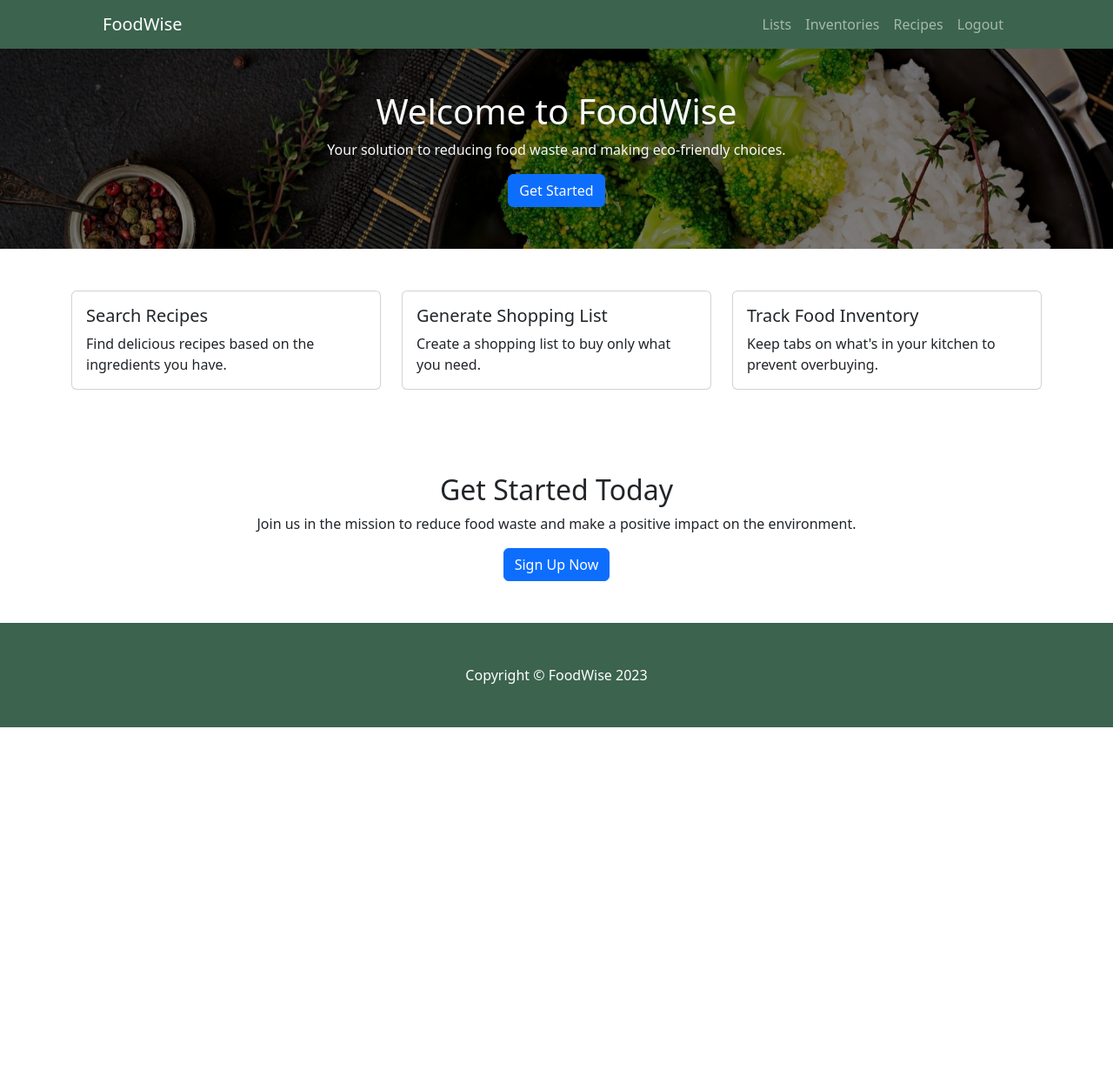
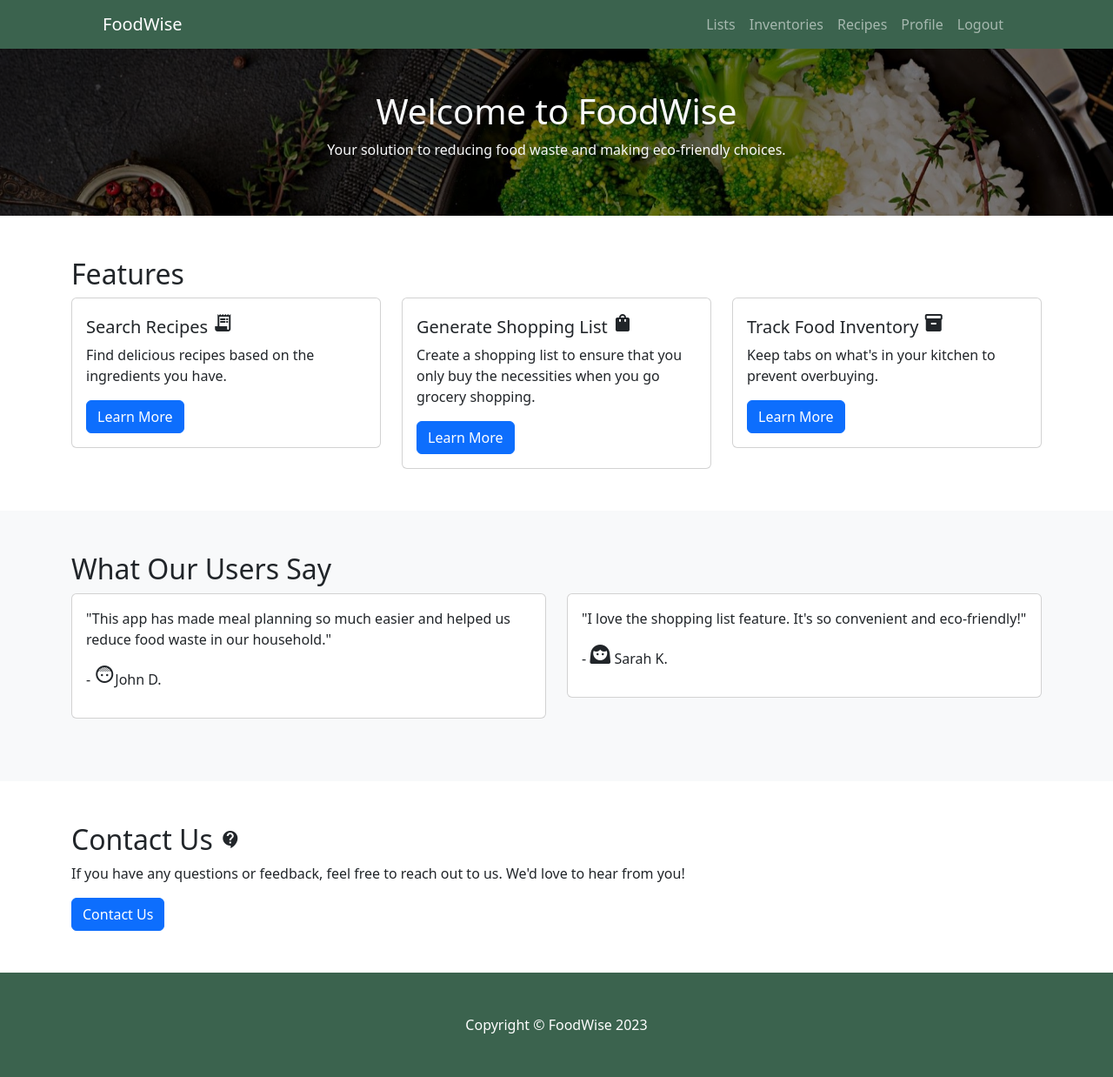
Before and after one commit to Shangwee/WAD2-Project, a PHP site: page /index.php in a window 1280 px wide. Shown: the whole page at 87% size. Before the commit the page ends 836 px from the top, so only its background shows below. Run offline with PHP 8.4, Linux system fonts and the light colour scheme; the visitor is signed in with stand-in values (Sample User, id 1); some libraries are stand-ins or nearby versions.

Commit message:
Change the styling and content of index page

```diff
--- a/app/index.php
+++ b/app/index.php
@@ -13,6 +13,7 @@
         <link rel="stylesheet" href="./css/index.css" />
         <link rel="stylesheet" href="./css/shared.css" />
         <!-- Bootstrap icons-->
+        <link rel="stylesheet" href="https://fonts.googleapis.com/icon?family=Material+Icons">
         <link href="https://cdn.jsdelivr.net/npm/bootstrap-icons@1.4.1/font/bootstrap-icons.css" rel="stylesheet" />
         <!-- Core theme CSS (includes Bootstrap)-->
         <link href="https://cdn.jsdelivr.net/npm/bootstrap@5.3.2/dist/css/bootstrap.min.css" rel="stylesheet" integrity="sha384-T3c6CoIi6uLrA9TneNEoa7RxnatzjcDSCmG1MXxSR1GAsXEV/Dwwykc2MPK8M2HN" crossorigin="anonymous">
@@ -28,33 +29,54 @@
         <div class="jumbotron text-center py-5" style="background-image: url('./images/home/food.jpg');background-size: cover;box-shadow: inset 0 0 0 1000px rgba(0,0,0,.5);">
             <h1 class="text-light">Welcome to FoodWise</h1>
             <p class="text-light">Your solution to reducing food waste and making eco-friendly choices.</p>
-        <a class="btn btn-primary text-light" href="views/register.php">Get Started</a>
         </div>
 
         <!-- Features Section -->
         <div class="container my-5">
+            <h2>Features</h2>
             <div class="row">
                 <div class="col-md-4">
                     <div class="card">
                         <div class="card-body">
-                        <h5 class="card-title">Search Recipes</h5>
+                            <h5 class="card-title">Search Recipes <span class="material-icons">receipt_long</span></h5>
                             <p class="card-text">Find delicious recipes based on the ingredients you have.</p>
+                            <?php
+                                if ($_SESSION["login"]) {
+                                    echo "<a v-bind:href='links.recipe' class='btn btn-primary'>Learn More</a>";
+                                } else {
+                                    echo "<a href='views/login.php' class='btn btn-primary'>Learn More</a>";
+                                }
+                            ?>
                         </div>
                     </div>
                 </div>
                 <div class="col-md-4">
                     <div class="card">
                         <div class="card-body">
-                        <h5 class="card-title">Generate Shopping List</h5>
-                        <p class="card-text">Create a shopping list to buy only what you need.</p>
+                            <h5 class="card-title">Generate Shopping List <span class="material-icons">shopping_bag</span></h5>
+                            <p class="card-text">Create a shopping list to ensure that you only buy the necessities when you go grocery shopping.</p>
+                            <?php
+                                if ($_SESSION["login"]) {
+                                    echo "<a v-bind:href='links.lists' class='btn btn-primary'>Learn More</a>";
+                                } else {
+                                    echo "<a href='views/login.php' class='btn btn-primary'>Learn More</a>";
+                                }
+                            ?>
                         </div>
                     </div>
                 </div>
                 <div class="col-md-4">
                     <div class="card">
                         <div class="card-body">
-                        <h5 class="card-title">Track Food Inventory</h5>
+                            <h5 class="card-title">Track Food Inventory <span class="material-icons">inventory_2</span></h5>
                             <p class="card-text">Keep tabs on what's in your kitchen to prevent overbuying.</p>
+                            <?php
+                                if ($_SESSION["login"]) {
+                                    echo "<a v-bind:href='links.inventory' class='btn btn-primary'>Learn More</a>";
+                                } else {
+                                    echo "<a href='views/login.php' class='btn btn-primary'>Learn More</a>";
+                                }
+                            ?>
                         </div>
                     </div>
                 </div>
@@ -62,21 +84,61 @@
         </div>
 
         <!-- Get Started Section -->
-    <section id="get-started" class="py-5 text-center">
-        <div class="container">
+        <?php
+        if (empty($_SESSION)) {
+            echo "
+            <section id='get-started' class='py-5 text-center'>
+            <div class='container'>
                 <h2>Get Started Today</h2>
                 <p>Join us in the mission to reduce food waste and make a positive impact on the environment.</p>
-            <a class="btn btn-primary" href="views/register.php">Sign Up Now</a>
+                <a class='btn btn-primary' href='views/register.php'>Sign Up Now</a>
             </div>
             </section>
             </div>
+            ";
+        }
+        ?>
+        <!-- Testimonials Section -->
+        <section id="testimonials" class="bg-light py-5">
+            <div class="container">
+                <h2>What Our Users Say</h2>
+                <div class="row">
+                    <div class="col-md-6">
+                        <div class="card mb-4">
+                            <div class="card-body">
+                                <p>"This app has made meal planning so much easier and helped us reduce food waste in our household."</p>
+                                <p class="text-right">- <span class="material-icons">face_5</span>John D.</p>
+                            </div>
+                        </div>
+                    </div>
+                    <div class="col-md-6">
+                        <div class="card mb-4">
+                            <div class="card-body">
+                                <p>"I love the shopping list feature. It's so convenient and eco-friendly!"</p>
+                                <p class="text-right">- <span class="material-icons">face_3</span> Sarah K.</p>
+                            </div>
+                        </div>
+                    </div>
+                </div>
+            </div>
+        </section>
+        <!-- Contact Us Section -->
+        <section id="contact-us" class="py-5 ">
+            <div class="container">
+                <h2>Contact Us <span class="material-icons">contact_support</span></h2>
+                <p>If you have any questions or feedback, feel free to reach out to us. We'd love to hear from you!</p>
+                <a class="btn btn-primary" href="#contact">Contact Us</a>
+            </div>
+        </section>
         <!-- Footer -->
         <?php
             require_once './views/common/footer.php';
         ?>
-    <script src="../app/js/home.js"></script>
+    </div>
+    <script src="./js/home.js"></script>
     <script src="https://code.jquery.com/jquery-3.5.1.slim.min.js"></script>
     <script src="https://cdn.jsdelivr.net/npm/@popperjs/core@2.9.3/dist/umd/popper.min.js"></script>
     <script src="https://cdn.jsdelivr.net/npm/bootstrap@5.3.2/dist/js/bootstrap.bundle.min.js" integrity="sha384-C6RzsynM9kWDrMNeT87bh95OGNyZPhcTNXj1NW7RuBCsyN/o0jlpcV8Qyq46cDfL" crossorigin="anonymous"></script>
+
 </body>
 </html>
--- a/app/js/home.js
+++ b/app/js/home.js
@@ -3,7 +3,7 @@ const app = Vue.createApp({
     return {
       // name:value pairs here
       links: {
-        home: "./ ",
+        home: "./index.php",
         lists: "./views/ShoppingList.php",
         inventory: "./views/Inventory.php",
         recipe: "./views/RecipeList.php",
--- a/app/views/Profile.php
+++ b/app/views/Profile.php
@@ -21,9 +21,9 @@
     <div id="main">
     <!-- Navbar -->
     <?php
+        session_start();
         require_once '../../server/db/ConnectionManager.php';
         require_once 'common/navbar.php';
-
     ?>
     <div class="container my-5">
 
--- a/app/views/common/navbar.php
+++ b/app/views/common/navbar.php
@@ -23,6 +23,7 @@ if (empty($_SESSION)) {
                     <li class='nav-item'><a class='nav-link' v-bind:href='links.lists' >Lists</a></li>
                     <li class='nav-item'><a class='nav-link' v-bind:href='links.inventory'>Inventories</a></li>
                     <li class='nav-item'><a class='nav-link' v-bind:href='links.recipe'>Recipes</a></li>
+                    <li class='nav-item'><a class='nav-link' v-bind:href='links.profile'>Profile</a></li>
                     <li class='nav-item'><a class='nav-link' v-bind:href='links.logout'>Logout</a></li>
                 </ul>
             </div>
--- a/app/views/common/uid.php
+++ b/app/views/common/uid.php
@@ -1,7 +1,7 @@
 <?php
 require_once '../../../server/db/ConnectionManager.php';
 if (isset($_SESSION['uid'])){
-    $myJSON = json_encode($_SESSION['uid']);
+    $myJSON = json_encode($_SESSION['login']);
 }
 else{
     $myJSON = json_encode(null);
--- a/app/views/processlogin.php
+++ b/app/views/processlogin.php
@@ -15,7 +15,7 @@ if (!empty($name)){
     if($user !==null){
         if(password_verify($pw,$user->getHashed())){
             $_SESSION['login'] =$user->getUserId();
-            header ('location:Profile.php');
+            header ('location:../index.php');
             exit;
         }else{
             $errors[]=1;
--- /dev/null
+++ b/server/controller/recommendation.php
@@ -0,0 +1,3 @@
+<?php
+
+?>
--- a/server/db/ConnectionManager.php
+++ b/server/db/ConnectionManager.php
@@ -22,7 +22,7 @@ class ConnectionManager {
     $servername = 'localhost';
     $dbname = 'wad2project';
     $username = 'root';
-    $password = 'root'; // change this depending on mac or windows
+    $password = ''; // change this depending on mac or windows
     $port = 3306;
     $url  = "mysql:host=$servername;dbname=$dbname;port=$port";
 
```
Also changed, not shown: app/js/ShoppingList.js (+30 -0 lines), server/db/WadProject.sql (+21 -0 lines). Lines whose indentation alone changed are shown as unchanged.
